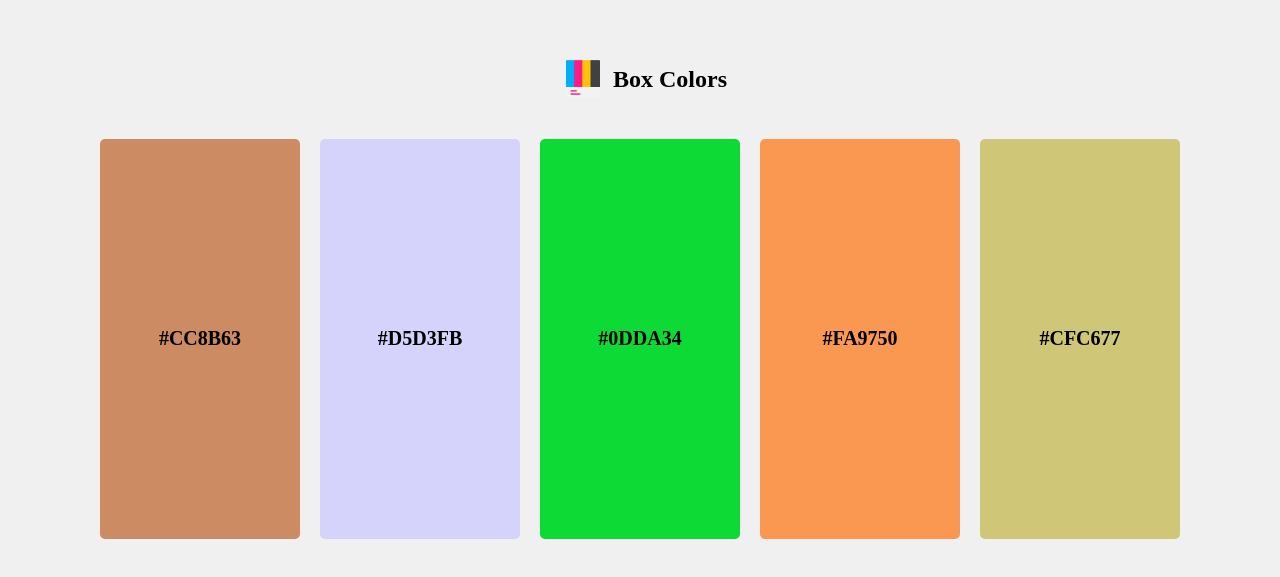
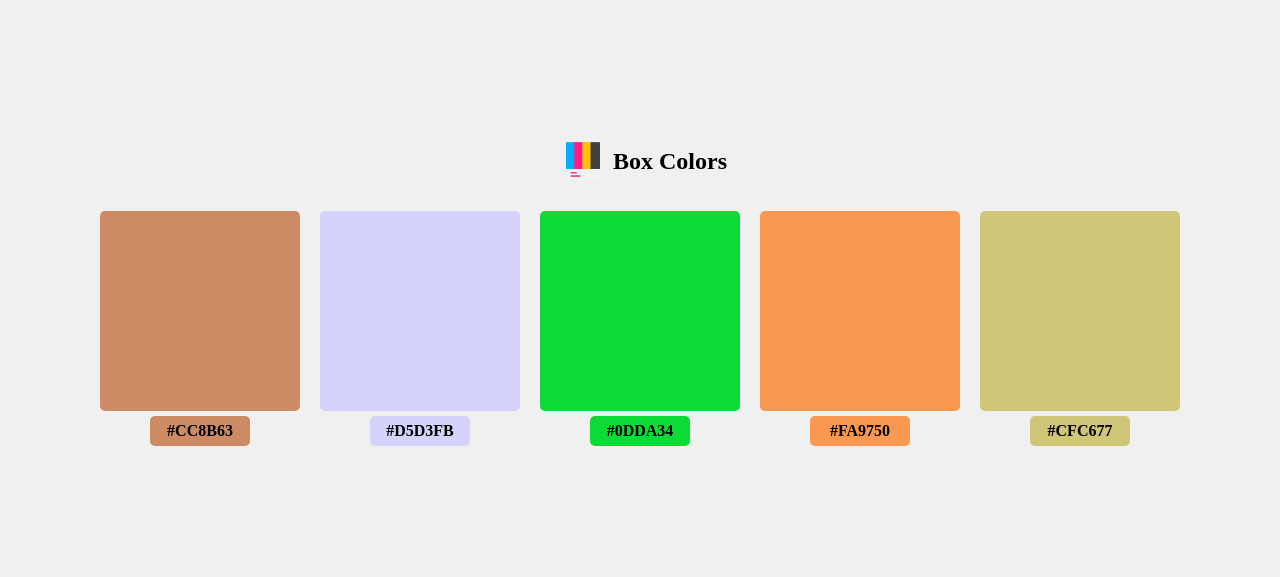
Before and after one commit to sabatms/Bootcamp_Practices, a plain HTML site: page week-9/index.html in a window 1280 px wide. Shown: the part 119-696 px from the top of the page. Drawn offline with Linux system fonts and the light colour scheme.

Commit message:
add style.css file

```diff
--- a/week-9/style.css
+++ b/week-9/style.css
@@ -5,39 +5,36 @@ body {
     flex-direction: column;
     height: 100vh;
     background-color: #f0f0f0;
+    margin: 0;
 }
 
-header{
+header {
     display: flex;
     justify-content: center;
     align-items: center;
-    padding: 20px;
+    padding: 10px;
 }
 
-header h1{
+header h1 {
     font-size: 24px;
 }
 
-header img{
+header img {
     margin: 0 10px;
     max-width: 40px;
     height: auto;
 }
 
-.color-palette{
-    width: 50px;
-    height: auto;
-    margin-right: 10px;
-}
-
 #boxes-container {
     display: flex;
     justify-content: center;
+    flex-wrap: wrap;
+    margin-bottom: 20px;
 }
 
 .box {
     width: 200px;
-    height: 400px;
+    height: 200px;
     margin: 10px;
     display: flex;
     justify-content: center;
@@ -46,22 +43,21 @@ header img{
     font-weight: bold;
     border-radius: 5px;
     cursor: pointer;
-}
-
-#hex-code-container {
-    display: flex;
-    justify-content: center;
-    margin-top: 20px;
+    position: relative;
 }
 
 .hex-code {
     width: 100px;
     height: 30px;
-    margin: 0 60px;
+    margin-top: 10px;
     display: flex;
     justify-content: center;
     align-items: center;
     border-radius: 5px;
-    font-size: 20px;
+    font-size: 16px;
     font-weight: bolder;
+    color: rgb(12, 12, 12);
+    background-color: #f0f0f0;
+    position: absolute;
+    bottom: -35px;
 }
```
